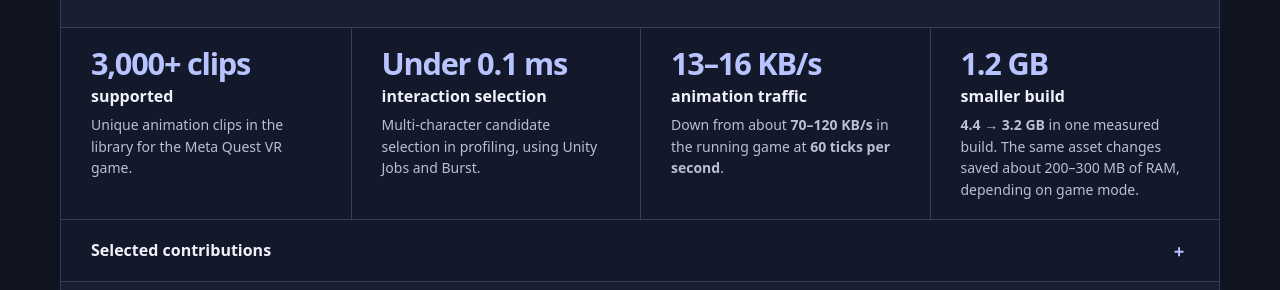
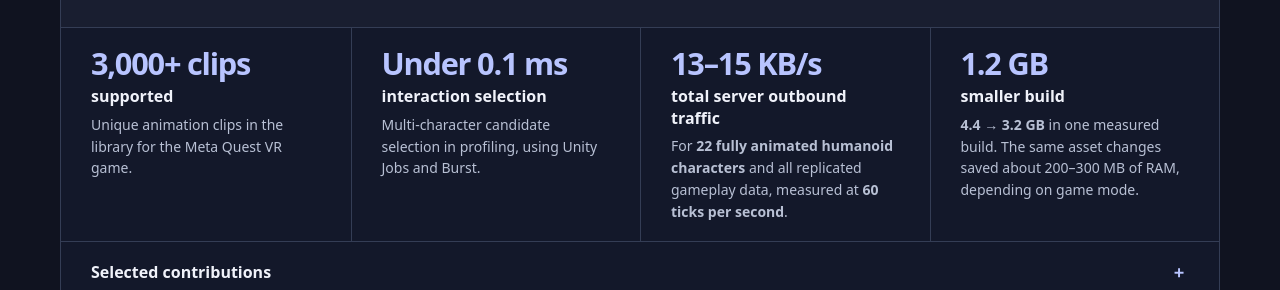
Before and after one commit to AndrewChirtoca/AndrewChirtoca.github.io, a plain HTML site: page index.html in a window 1280 px wide. Shown: the part 1258-1548 px from the top of the page. Drawn offline with Linux system fonts and the light colour scheme.

Commit message:
Publish portfolio

```diff
--- a/index.html
+++ b/index.html
@@ -92,7 +92,7 @@
         <dl class="metrics" aria-label="Project scale and engineering results">
           <div><dt><span>3,000+ clips</span> supported</dt><dd>Unique animation clips in the library for the Meta Quest VR game.</dd></div>
           <div><dt><span>Under 0.1 ms</span> interaction selection</dt><dd>Multi-character candidate selection in profiling, using Unity Jobs and Burst.</dd></div>
-          <div><dt><span>13–16 KB/s</span> animation traffic</dt><dd>Down from about <strong>70–120 KB/s</strong> in the running game at <strong>60 ticks per second</strong>.</dd></div>
+          <div><dt><span>13–15 KB/s</span> total server outbound traffic</dt><dd>For <strong>22 fully animated humanoid characters</strong> and all replicated gameplay data, measured at <strong>60 ticks per second</strong>.</dd></div>
           <div><dt><span>1.2 GB</span> smaller build</dt><dd><strong>4.4 → 3.2 GB</strong> in one measured build. The same asset changes saved about 200–300 MB of RAM, depending on game mode.</dd></div>
         </dl>
         <details class="case-study" id="nfl-contributions">
@@ -104,7 +104,7 @@
               <li><strong>Ball and catch gameplay.</strong><p>Replaced physics-scene ball-flight forecasts with an analytical trajectory solver and fixed catch timing and sideline rules. Release-candidate profiling recorded a change from up to <strong>2.5 ms to under 0.1 ms</strong> for ball-flight prediction.</p></li>
               <li><strong>Runtime animation and authoring tools.</strong><p>Built two Unity Playables systems for clip selection, playback, motion warping, and coordinated interactions, supporting a library of <strong>3,000+ unique animation clips</strong> on Meta Quest. Created timeline, tagging and coverage tools and helped technical artists establish content-review guidelines.</p></li>
               <li><strong>Interaction selection performance.</strong><p>Used Unity Jobs and Burst to optimize candidate scoring and spatial slot assignment across the multi-character interaction system. Candidate selection took <strong>under 0.1 ms</strong> in profiling. The full library spans <strong>1,000+ unique interaction controllers and 4,000+ permutations</strong> across all interaction types in the game.</p></li>
-              <li><strong>Networked animation.</strong><p>Built custom pose replication that quantized pose data and sent updates at configurable intervals. In the running game at <strong>60 ticks per second</strong>, animation traffic fell from about <strong>70–120 KB/s to 13–16 KB/s</strong>, and animation memory dropped by <strong>52 MB</strong>. For later multiplayer releases, helped adapt most gameplay systems to Photon Fusion’s network simulation cycle, replacing pose replication with more efficient simulation-state replication and selective Playable Graph replication.</p></li>
+              <li><strong>Networked animation.</strong><p>Built quantized pose replication with configurable update intervals for turn-taking multiplayer. Players alternated simulation authority; the spectator displayed the active player’s simulation without running local gameplay simulation or prediction. At <strong>60 ticks per second</strong>, measured total server outbound traffic was <strong>13–15 KB/s</strong> for <strong>22 fully animated humanoid characters and all replicated gameplay data</strong>. For later multiplayer releases, helped adapt most gameplay systems to Photon Fusion’s network simulation cycle, replacing pose replication with more efficient simulation-state replication and selective Playable Graph replication.</p></li>
               <li><strong>Build footprint and asset delivery.</strong><p>Reduced one measured internal build from <strong>4.4 GB to 3.2 GB</strong> through FBX import and mesh compression changes. The same changes saved about <strong>200–300 MB of RAM</strong>, depending on game mode, easing memory pressure on Meta Quest. Also narrowed Addressables references to the required subassets while preserving needed dependencies.</p></li>
             </ul>
           </div>
```
